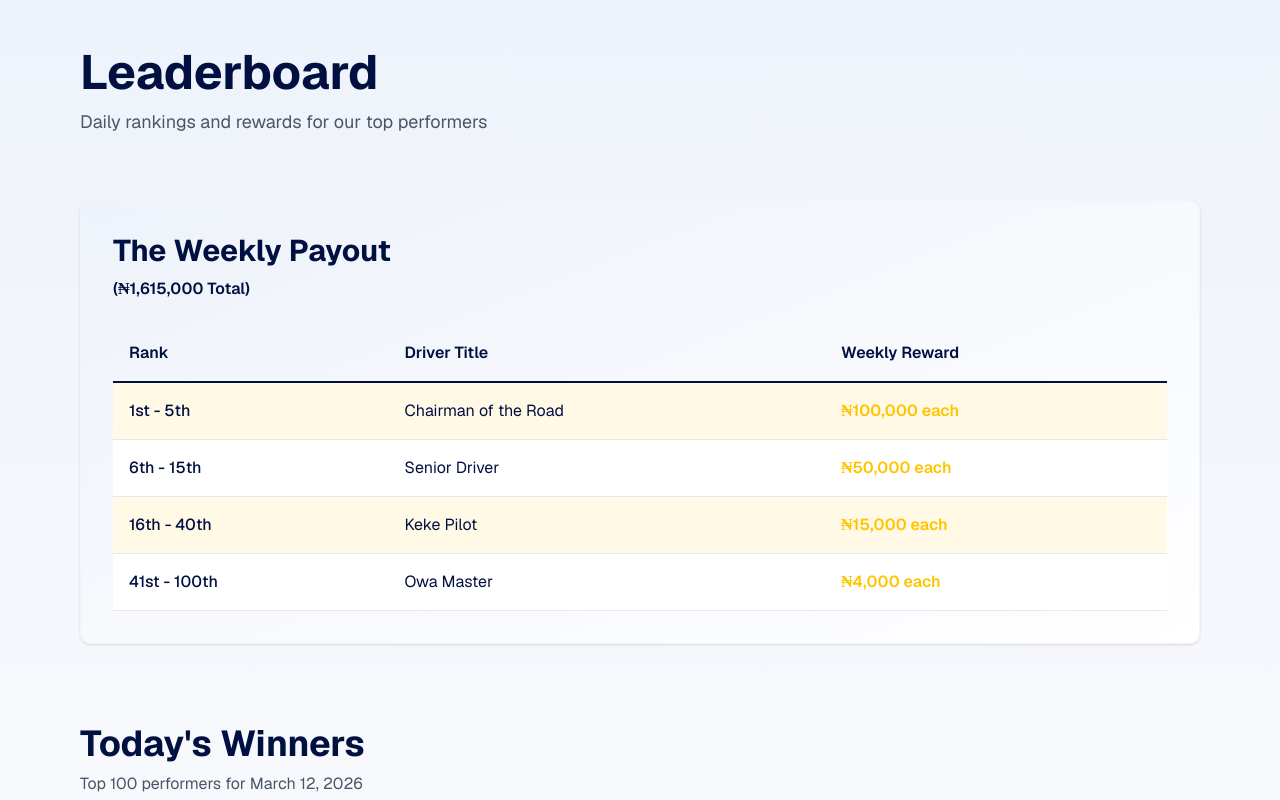
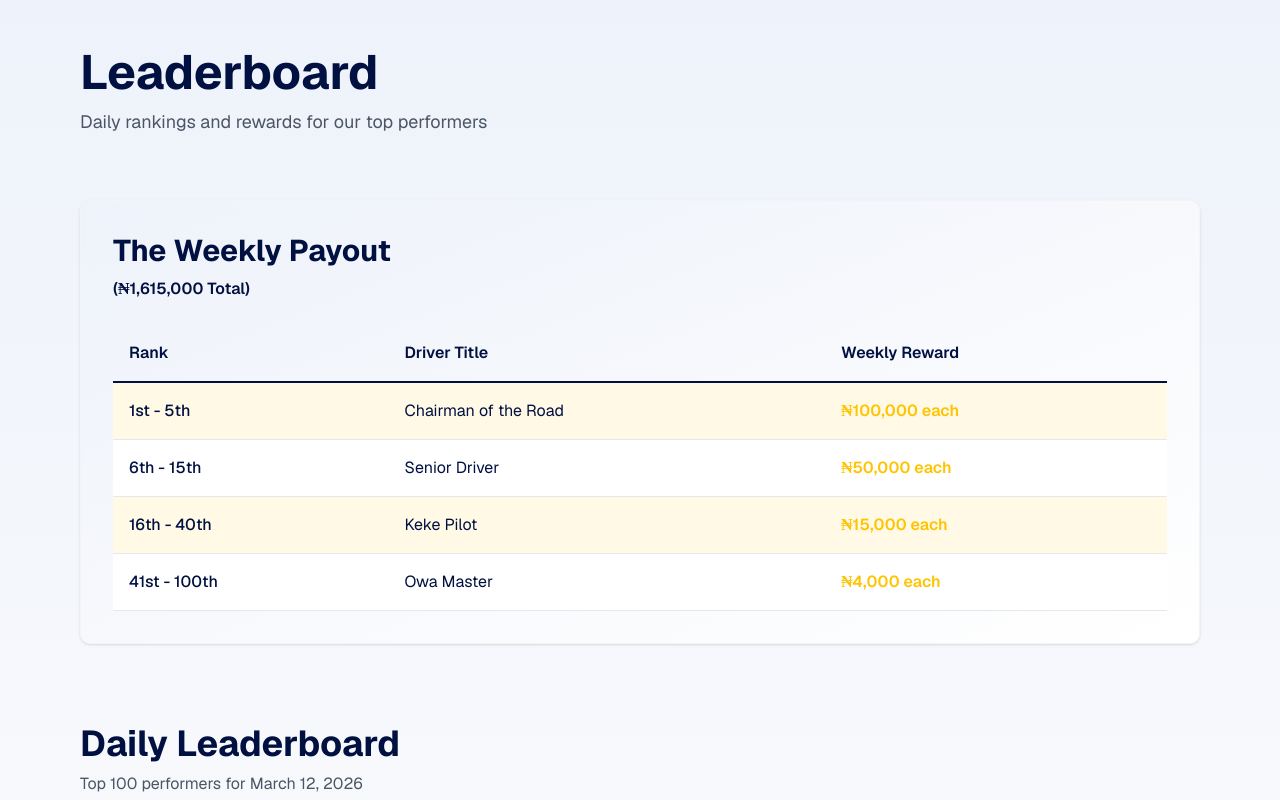
Before and after one commit to Udehmakua/ck2, a Next.js app: page / in a window 1280 px wide. Shown: the top 800 px of the page. Built offline with nearby package versions, Linux system fonts and the light colour scheme.

Commit message:
Update today-winners.tsx

```diff
--- a/components/today-winners.tsx
+++ b/components/today-winners.tsx
@@ -52,7 +52,7 @@ export function TodayWinners({ winners }: TodayWinnersProps) {
     <section className="space-y-6">
       <div>
         <h2 className="text-3xl md:text-4xl font-bold mb-2" style={{ color: '#001041' }}>
-          Today's Winners
+          Daily Leaderboard
         </h2>
         <p className="text-gray-600">
           Top 100 performers for {new Date().toLocaleDateString('en-US', { month: 'long', day: 'numeric', year: 'numeric' })}
```
